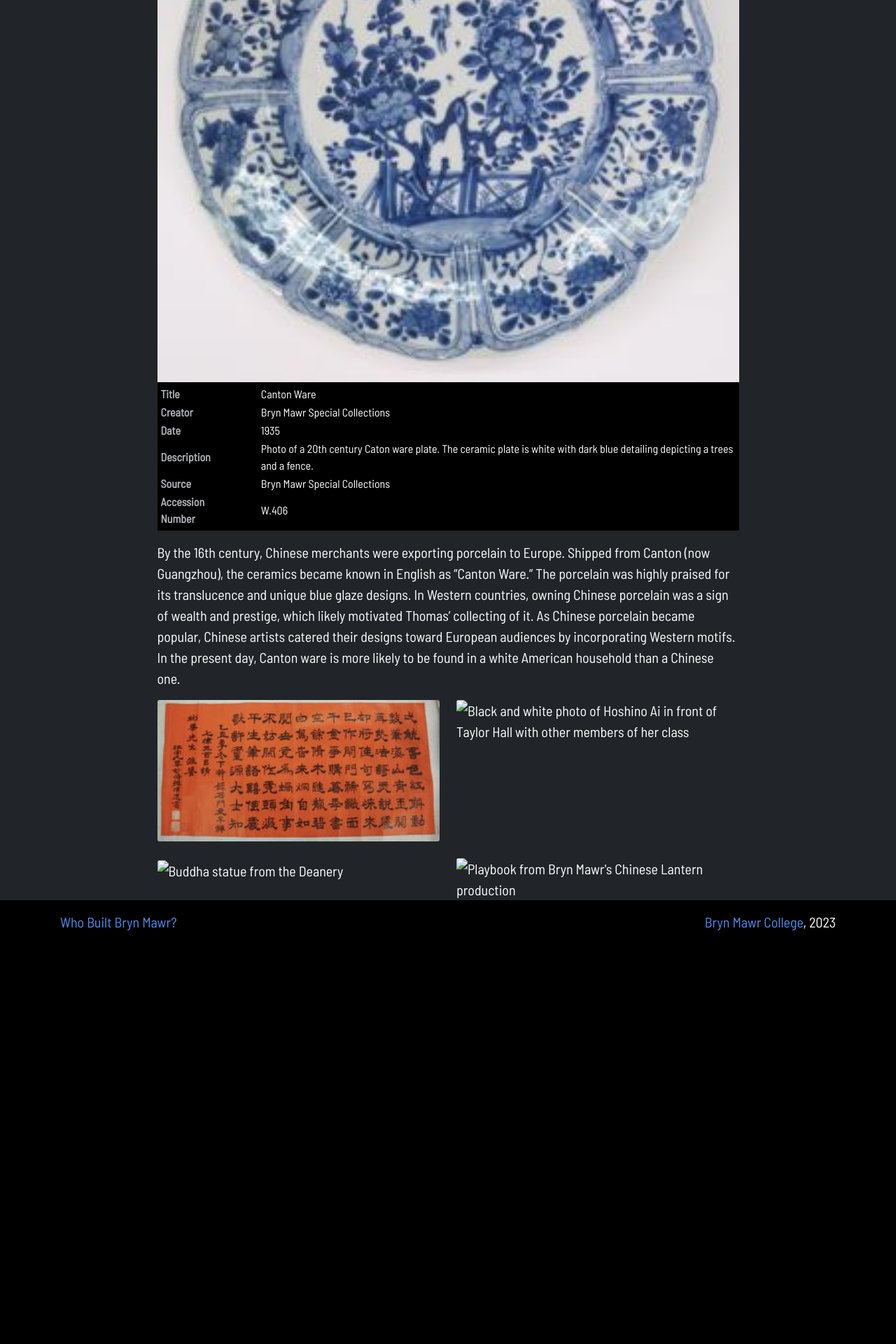
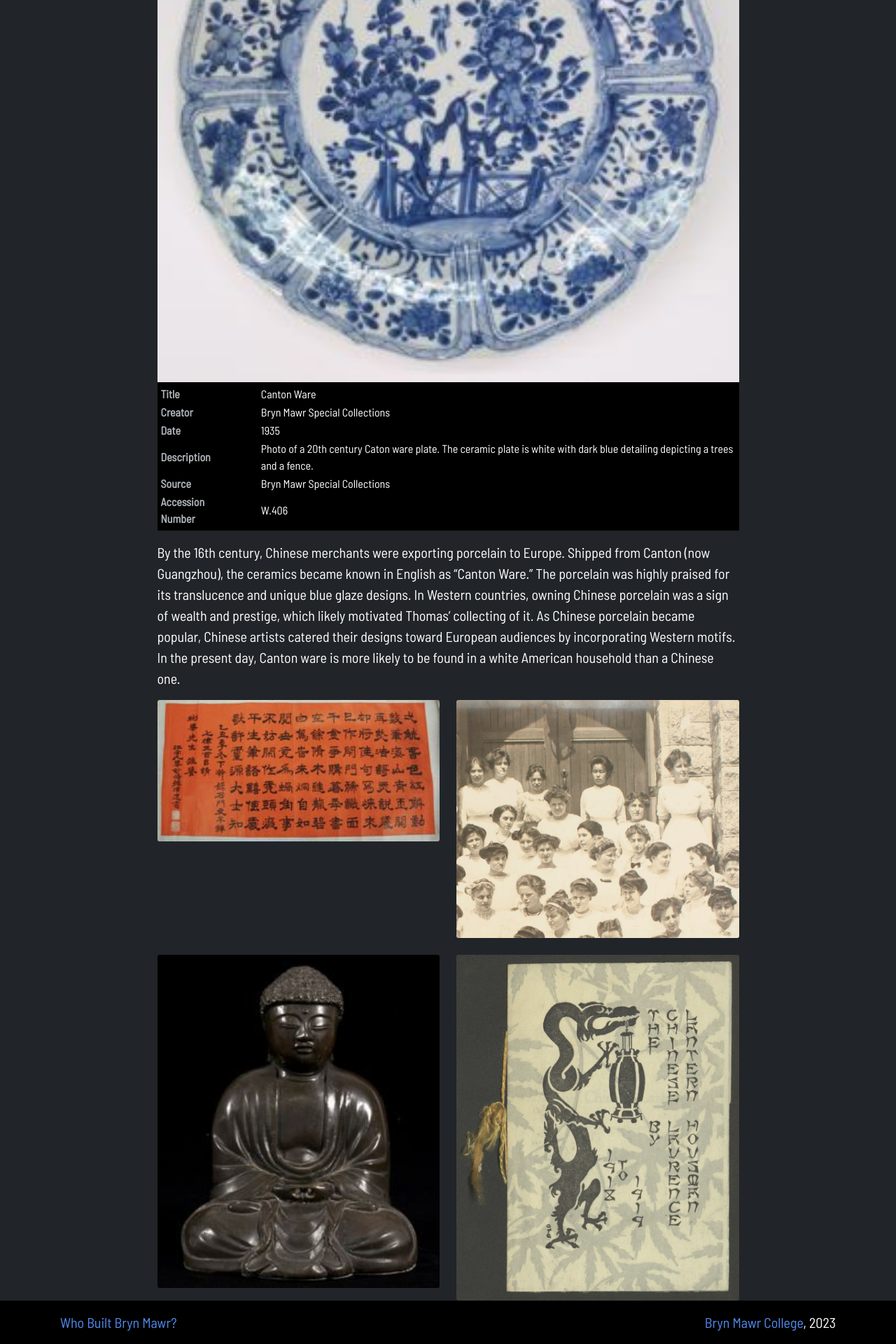
Before and after one commit to digbmc/wbbm, a Jekyll site: the page built from current/disoriented.md, in a window 1280 px wide. Shown: the part 1087-3007 px from the top of the page at 70% size. Built offline with Jekyll 4.4.1, drawn with Linux system fonts in a browser that asks for light colours; before the commit the page ends 2435 px from its top, so only the background shows below that.

Commit message:
try another fix for broken images

```diff
--- a/current/disoriented.md
+++ b/current/disoriented.md
@@ -19,25 +19,25 @@
 
 <div class="row row-cols-1 row-cols-md-2 g-4">
     <div class="col">
-        <img src="/assets/images/media_045.png" class="card-img" alt="A transcription of a poem gifted to Helen Burwell Chapin during her travels in China.">
+        <img src="{{ "/assets/images/media_045.png" | relative_url }}" class="card-img" alt="A transcription of a poem gifted to Helen Burwell Chapin during her travels in China.">
         <a class="card-img-overlay" href="{{ '/current/disoriented/japanese-chinese-scholarships/' | relative_url}}">
             <h5 class="card-title">Japanese and Chinese Scholarships</h5>
         </a>
     </div>
     <div class="col">
-        <img src="{{ /assets/images/media_038.png | relative_url }}" class="card-img" alt="Black and white photo of Hoshino Ai in front of Taylor Hall with other members of her class">
+        <img src="{{ "/assets/images/media_038.png" | relative_url }}" class="card-img" alt="Black and white photo of Hoshino Ai in front of Taylor Hall with other members of her class">
         <a class="card-img-overlay" href="{{ '/current/disoriented/scholarship-recipients/' | relative_url}}">
             <h5 class="card-title">Scholarship Recipients</h5>
         </a>
     </div>
     <div class="col">
-        <img src="{{ /assets/images/media_048.png | relative_url }}" class="card-img" alt="Buddha statue from the Deanery">
+        <img src="{{ "/assets/images/media_048.png" | relative_url }}" class="card-img" alt="Buddha statue from the Deanery">
         <a class="card-img-overlay" href="{{ '/current/disoriented/orientalism-at-deanery/' | relative_url}}">
             <h5 class="card-title">Orientalism at the Deanery</h5>
         </a>
     </div>
     <div class="col">
-        <img src="{{ /assets/images/media_053.jpg | relative_url }}" class="card-img" alt="Playbook from Bryn Mawr's Chinese Lantern production">
+        <img src="{{ "/assets/images/media_053.jpg" | relative_url }}" class="card-img" alt="Playbook from Bryn Mawr's Chinese Lantern production">
         <a class="card-img-overlay" href="{{ '/current/disoriented/yellowface-on-campus/' | relative_url}}">
             <h5 class="card-title">Yellowface on Campus</h5>
         </a>
```
